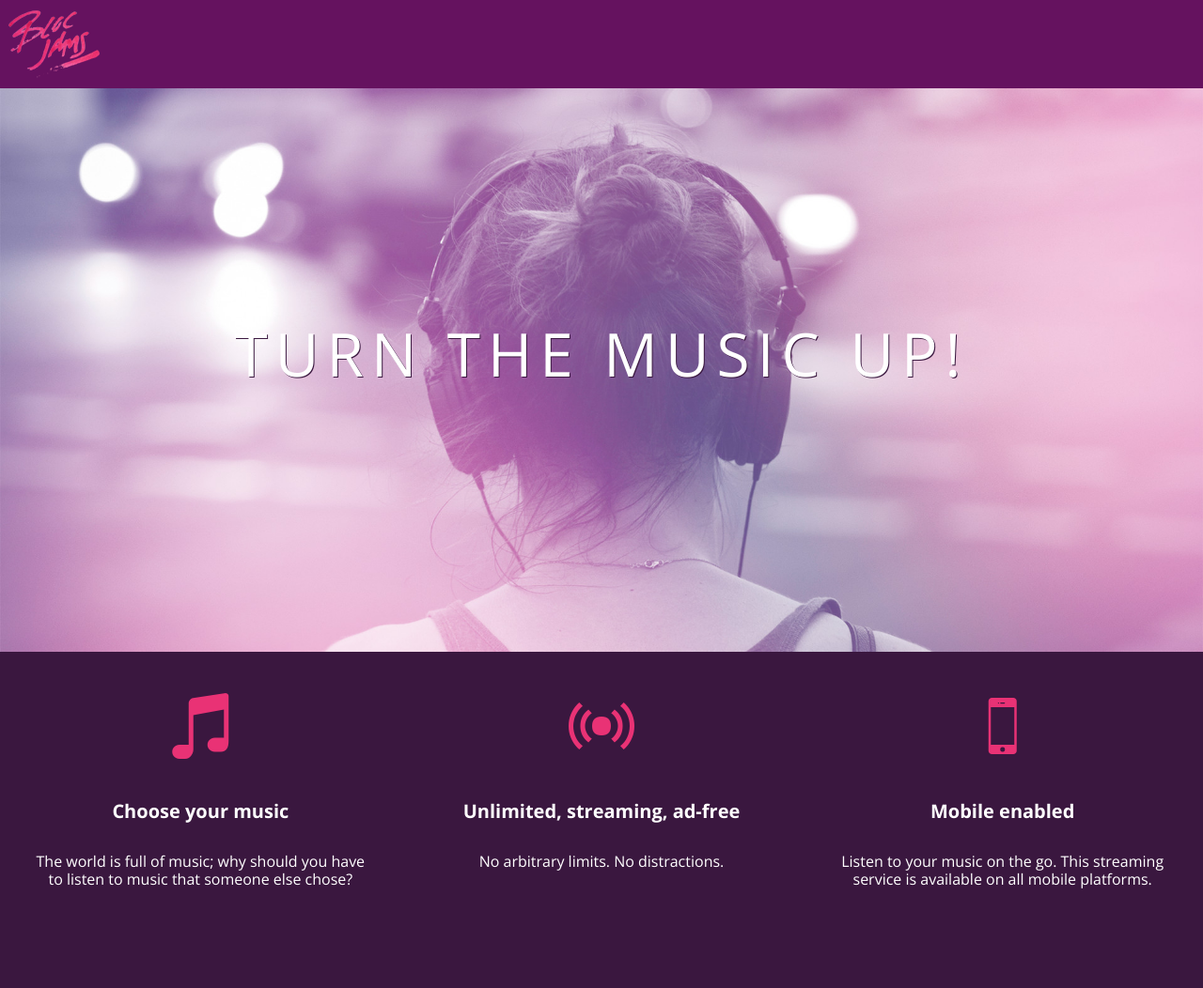
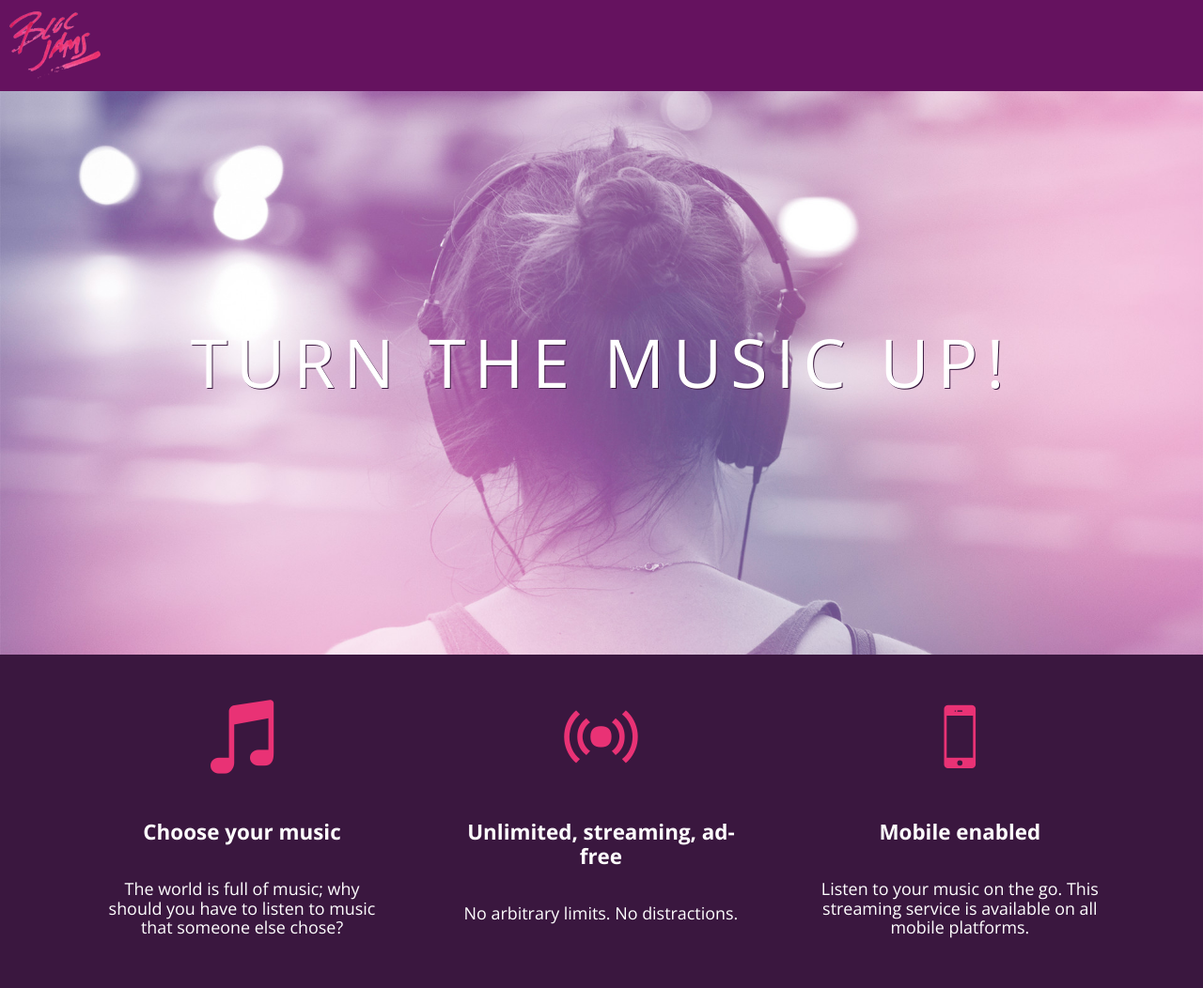
Before and after one commit to alexbanh1/-bloc-jams, a plain HTML site: page index.html in a window 1280 px wide. Shown: the whole page at 94% size. Before the commit the page ends 993 px from the top, so only its background shows below. Drawn offline with nearby package versions, Linux system fonts and the light colour scheme.

Commit message:
Finish checkpoint 4 responsiveness

```diff
--- a/index.html
+++ b/index.html
@@ -2,10 +2,12 @@
  <html>
      <head>
         <title>Bloc Jams</title>
+        <meta name="viewport" content="width=device-width, initial-scale=1">
         <link rel="stylesheet" type="text/css" href="http://fonts.googleapis.com/css?family=Open+Sans:400,800,600,700,300">
         <link rel="stylesheet" type="text/css" href="http://code.ionicframework.com/ionicons/2.0.1/css/ionicons.min.css">
         <link rel="stylesheet" type="text/css" href="styles/normalize.css">
         <link rel="stylesheet" type="text/css" href="styles/main.css">
+        <link rel="stylesheet" type="text/css" href="styles/landing.css">
      </head>
      <body class="landing">
         <nav class="navbar"> <!--nav bar -->
@@ -14,18 +16,18 @@
         <header class="hero-content"> <!--hero content -->
             <h1 class="hero-title">Turn the music up!</h1>
         </header>
-        <section class="selling-points"> <!--selling points -->
-            <div class="point">
+        <section class="selling-points container"> <!--selling points -->
+            <div class="point column third">
                 <span class="ion-music-note"></span>
                 <h5 class="point-title">Choose your music</h5>
                 <p class="point-description">The world is full of music; why should you have to listen to music that someone else chose?</p>
             </div>
-            <div class="point">
+            <div class="point column third">
                 <span class="ion-radio-waves"></span>
                 <h5 class="point-title">Unlimited, streaming, ad-free</h5>
                 <p>No arbitrary limits. No distractions.</p>
             </div>
-            <div class="point">
+            <div class="point column third">
                 <span class="ion-iphone"></span>
                 <h5 class="point-title">Mobile enabled</h5>
                 <p class="point-description">Listen to your music on the go. This streaming service is available on all mobile platforms.</p>
--- /dev/null
+++ b/styles/landing.css
@@ -0,0 +1,48 @@
+body.landing {
+     background-color: rgb(58,23,63);
+ }
+
+ .hero-content {
+     position: relative;
+     min-height: 600px;
+     background-image: url(../assets/images/bloc_jams_bg.jpg);
+     background-repeat: no-repeat;
+     background-position: center center;
+     background-size: cover;
+ }
+
+ .hero-content .hero-title {
+     position: absolute;
+     top: 40%;
+     -webkit-transform: translateY(-50%);
+     -moz-transform: translateY(-50%);
+     transform: translateY(-50%);
+     width: 100%;
+     text-align: center;
+     font-size: 4rem;
+     font-weight: 300;
+     text-transform: uppercase;
+     letter-spacing: 0.5rem;
+     text-shadow: 1px 1px 0px rgb(58,23,63);
+ }
+
+ .selling-points {
+     position: relative;
+ }
+
+ .point {
+     position: relative;
+     padding: 2rem;
+     text-align: center;
+ }
+
+ .point .point-title {
+     font-size: 1.25rem;
+ }
+
+ .ion-music-note,
+ .ion-radio-waves,
+ .ion-iphone {
+     color: rgb(233,50,117);
+     font-size: 5rem;
+ }
--- a/styles/main.css
+++ b/styles/main.css
@@ -1,3 +1,9 @@
+*, *::before, *::after {
+     -moz-box-sizing: border-box;
+     -webkit-box-sizing: border-box;
+     box-sizing: border-box;
+}
+
 html {
     height: 100%;
     font-size: 100%;
@@ -7,10 +13,6 @@ body {
     font-family: 'Open Sans';
     color: white;
     min-height: 100%;
-}
-
-body.landing {
-    background-color: rgb(58,23,63);
 }
 
 .navbar {
@@ -23,55 +25,28 @@ body.landing {
     left: 2rem;
 }
 
-.hero-content {
-    position: relative;
-    min-height: 600px;
-    background-image: url(../assets/images/bloc_jams_bg.jpg);
-    background-repeat: no-repeat;
-    background-position: center center;
-    background-size: cover;
+.container {
+    margin: 0 auto;
+    max-width: 64rem;
 }
 
-.hero-content .hero-title {
-     position: absolute;
-     top: 40%;
-     -webkit-transform: translateY(-50%);
-     -moz-transform: translateY(-50%);
-     -ms-transform: translateY(-50%);
-     transform: translateY(-50%);
-     width: 100%;
-     text-align: center;
-     font-size: 4rem;
-     font-weight: 300;
-     text-transform: uppercase;
-     letter-spacing: 0.5rem;
-     text-shadow: 1px 1px 0px rgb(58,23,63); /* creates a shadow underneath the text for readability over the image */
+ /* Medium and small screens small tablets / big phones (640px) */
+ @media (min-width: 640px) { /* default font size is 16 px on most browsers, which is puny */
+     html {font-size: 112%; }/* Style information will go here */
+     .column {
+         float: left;
+         padding-left: 1rem;
+         padding-right: 1rem;
+     }
+     .column.full { width: 100%; }
+     .column.two-thirds { width: 66.7%; }
+     .column.half { width: 50%; }
+     .column.third { width: 33.3%; }
+     .column.fourth { width: 25%; }
+     .column.flow-opposite { float: right; }
+}
+
+ /* Large screens like desktops / laptops (1024px) */
+ @media (min-width: 1024px) {
+     html {font-size: 120%: }/* Style information will go here */
  }
-
-.selling-points {
-     position: relative;
-     display: table;
-     width: 100%;
-     -webkit-box-sizing: border-box;
-     -moz-box-sizing: border-box;
-     box-sizing: border-box;
- }
-
-.point {
-     display: table-cell;
-     position: relative;
-     width: 33.3%;
-     padding: 2rem;
-     text-align: center;
- }
-
-.point .point-title {
-     font-size: 1.25rem;
- }
-
-.ion-music-note,
-.ion-radio-waves,
-.ion-iphone {
-     color: rgb(233,50,117);
-     font-size: 5rem;
- }
```
